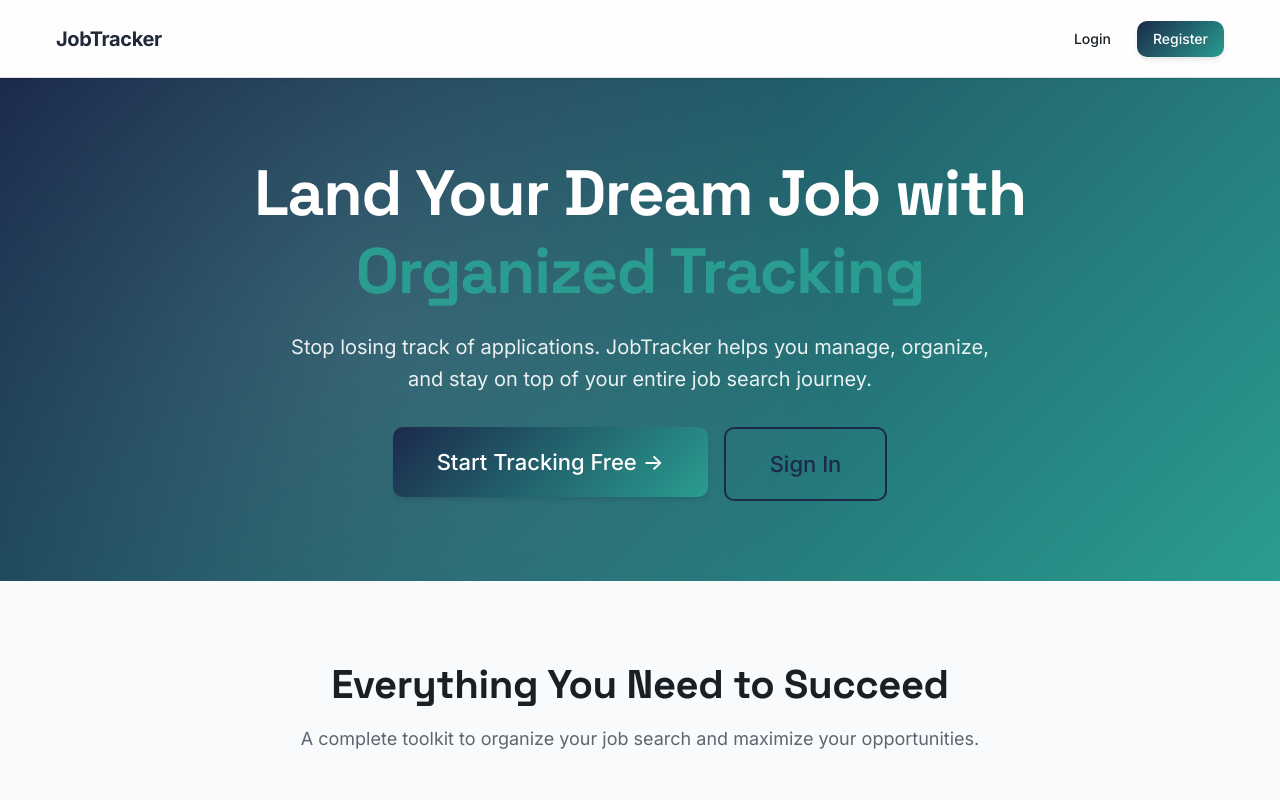
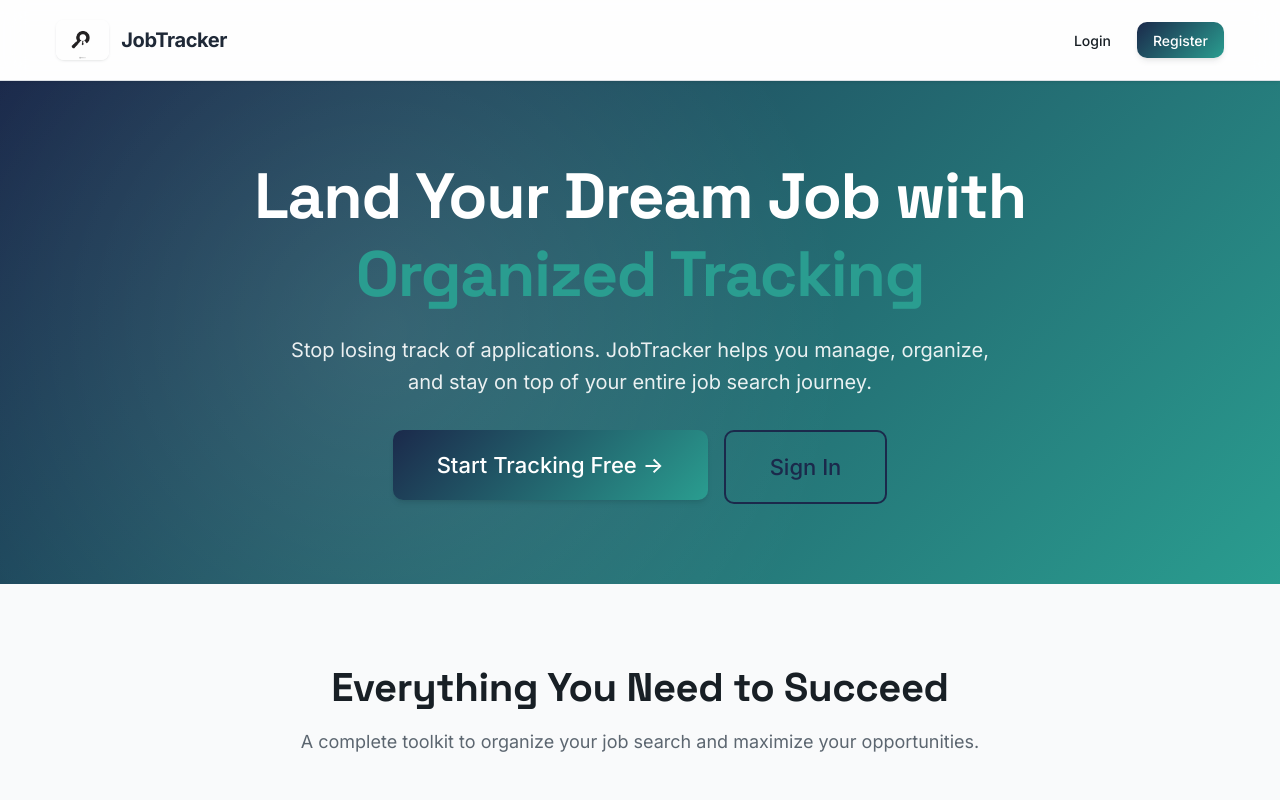
Before and after one commit to tlhololaiza/Job-Application-Tracker, a React (Vite) app: page / in a window 1280 px wide. Shown: the top 800 px of the page. Built offline with nearby package versions, Linux system fonts and the light colour scheme.

Commit message:
added logo

```diff
--- a/src/components/Header/Header.css
+++ b/src/components/Header/Header.css
@@ -20,11 +20,23 @@
 .header-logo {
   text-decoration: none;
   transition: var(--transition-normal);
+  display: flex;
+  align-items: center;
+  gap: var(--spacing-3);
 }
 
 .header-logo:hover {
   text-decoration: none;
   opacity: 0.8;
+}
+
+.logo-image {
+  height: 40px;
+  width: auto;
+  border-radius: var(--radius-md);
+  object-fit: contain;
+  transition: var(--transition-normal);
+  box-shadow: var(--shadow-sm);
 }
 
 .header-nav {
--- a/src/components/Header/Header.tsx
+++ b/src/components/Header/Header.tsx
@@ -4,6 +4,7 @@ import Text from '../Text';
 import Button from '../Button';
 import type { User } from '../../types';
 import './Header.css';
+import logo from '../../assets/icon/icon.jpg';
 
 interface HeaderProps {
   isAuthenticated: boolean;
@@ -24,6 +25,7 @@ const Header: React.FC<HeaderProps> = ({ isAuthenticated, onLogout, user }) => {
       <div className="container">
         <div className="header-content">
           <Link to="/" className="header-logo">
+            <img src={logo} alt="JobTracker" className="logo-image" />
             <Text variant="h2" size="xl" weight="bold" color="primary">
               JobTracker
             </Text>
```
Also changed, not shown: src/assets/icon/icon.jpg (added).
